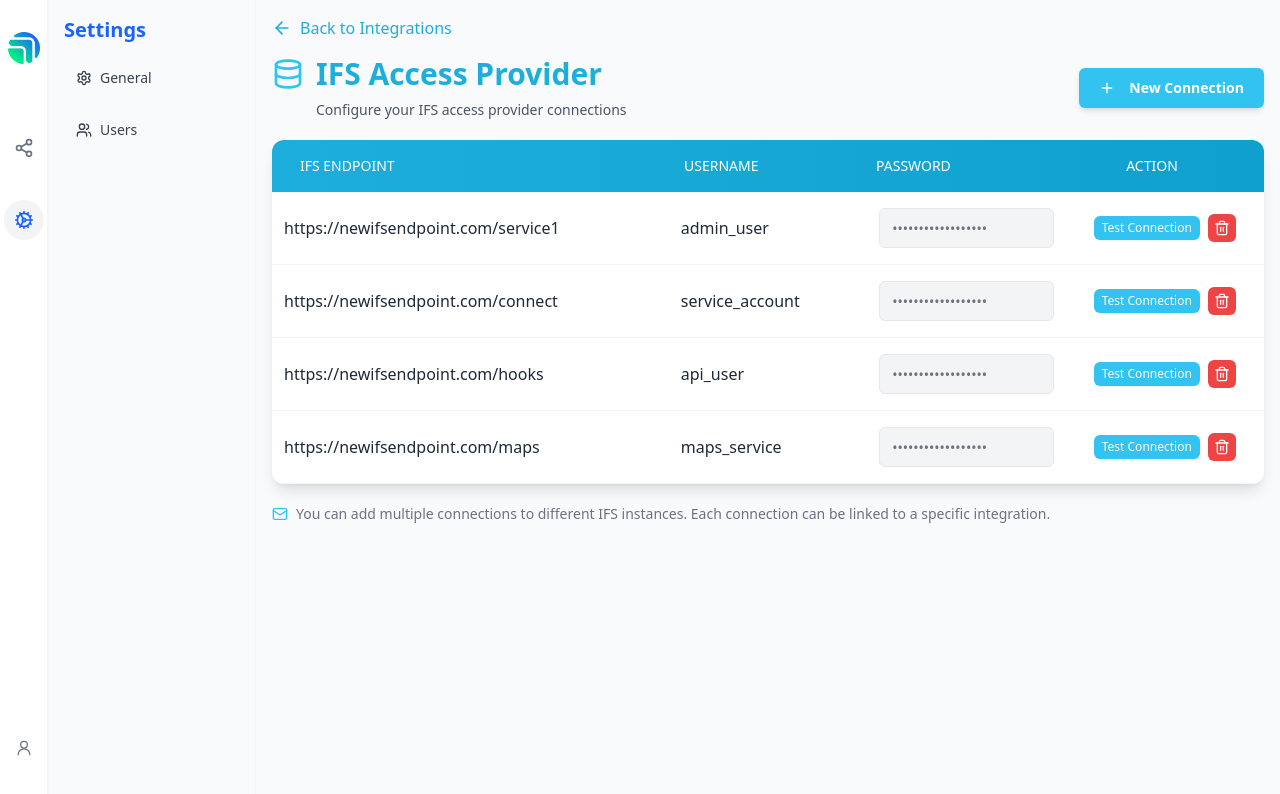
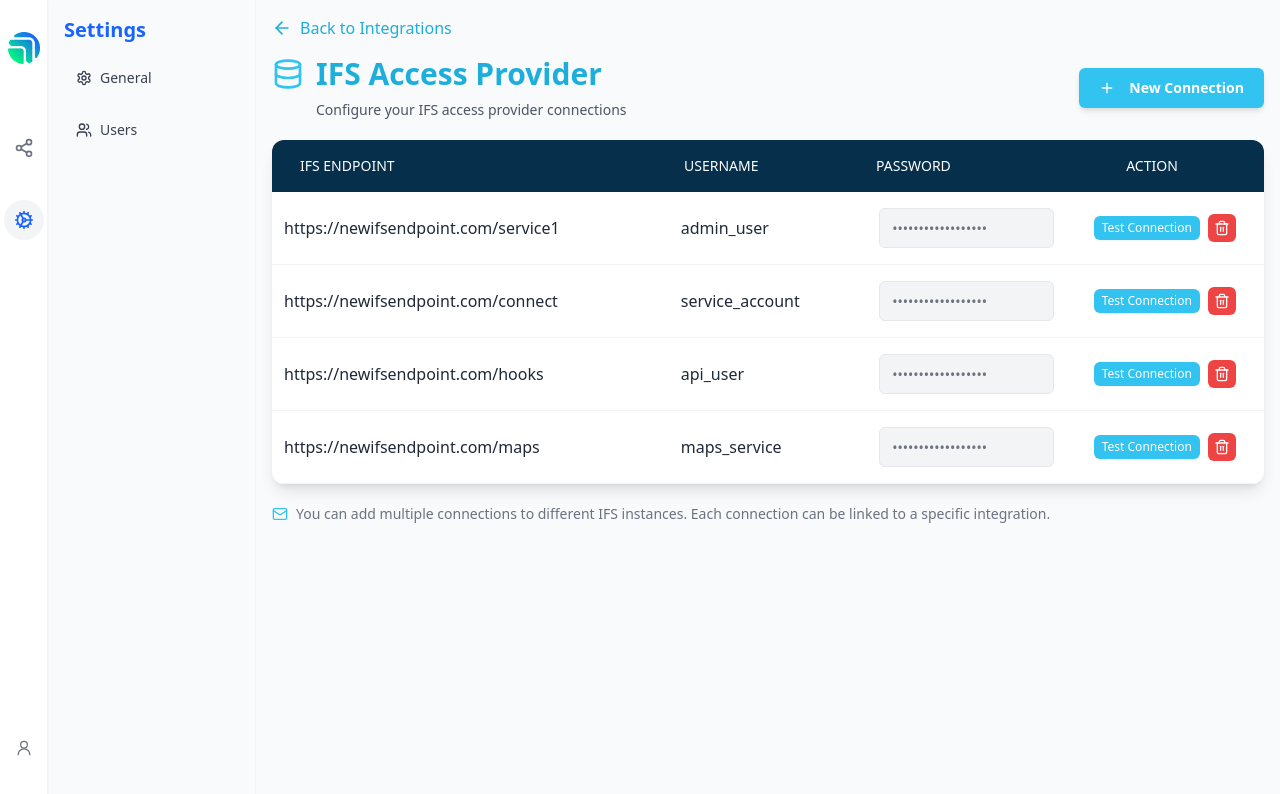
Before and after one commit to charanar/whimsical-workflow-wizard, a React (Vite) app: page /settings in a window 1280 px wide. Shown: the top 794 px of the page. Built offline with nearby package versions, Linux system fonts and the light colour scheme.

Commit message:
Update table header color
Updates the color of the table header.

```diff
--- a/src/pages/Settings.tsx
+++ b/src/pages/Settings.tsx
@@ -1,3 +1,4 @@
+
 import { useState } from "react";
 import { Link, useNavigate } from "react-router-dom";
 import { ArrowLeft, Cog, Database, ExternalLink, Mail, Plus, Settings as SettingsIcon, Share2, Trash2, Users } from "lucide-react";
@@ -236,7 +237,7 @@ const Settings = () => {
               </div>
 
               <Card className="border-0 shadow-lg rounded-xl overflow-hidden">
-                <div className="grid grid-cols-5 bg-gradient-to-r from-[#1EAEDB] to-[#0FA0CE] text-white font-medium p-4 text-sm">
+                <div className="grid grid-cols-5 bg-[#062f4b] text-white font-medium p-4 text-sm">
                   <div className="px-3 col-span-2">IFS ENDPOINT</div>
                   <div className="px-3">USERNAME</div>
                   <div className="px-3">PASSWORD</div>
```
